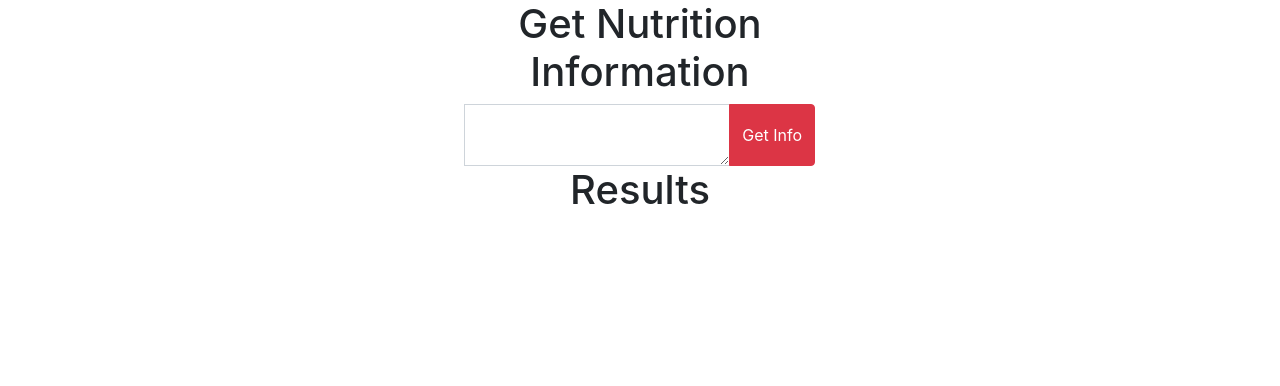
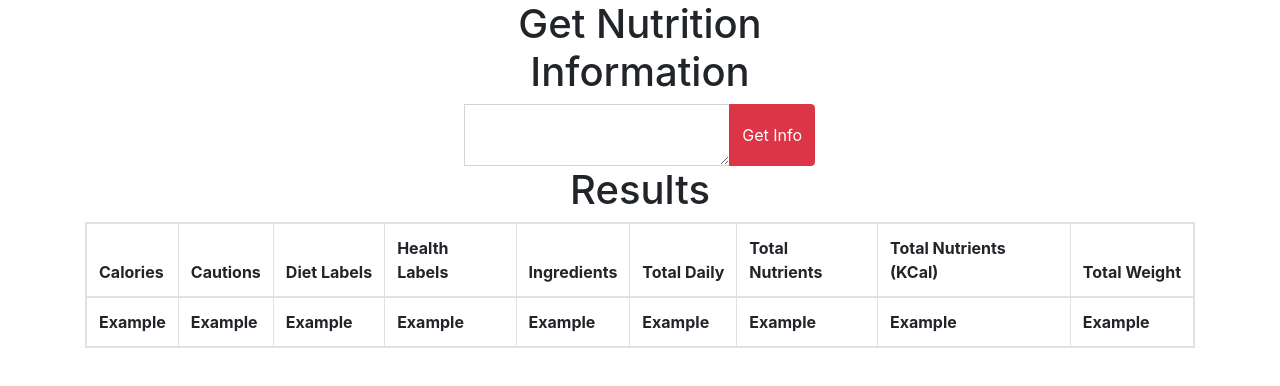
Before and after one commit to Andrewgraemebrooks/Nutritionion, a React (Create React App) app: page / in a window 1280 px wide. Shown: the top 386 px of the page. Built offline with nearby package versions, Linux system fonts and the light colour scheme; no server answers.

Commit message:
Added a responsive table to contain the results

```diff
--- a/src/App.js
+++ b/src/App.js
@@ -79,7 +79,7 @@ class App extends Component {
           <h1 className="display4 text-center">Results</h1>
         </div>
         <div className="row justify-content-center align-items-center">
-        {/* <Table /> */}
+            <Table />
         </div>
       </div>
     );
--- a/src/components/Table.js
+++ b/src/components/Table.js
@@ -2,24 +2,36 @@ import React from "react";
 
 function Table(props) {
   return (
-    <table className="table">
+    <div className="col">
+      <table className="table table-bordered table-responsive">
         <thead>
           <tr>
-          <th scope="col-sm-4">Calories</th>
-          <th scope="col-sm-4">Cautions</th>
-          <th scope="col-sm-4">Diet Labels</th>
-          <th scope="col-sm-4">Health Labels</th>
-          <th scope="col-sm-4">Ingredients</th>
-          <th scope="col-sm-4">Total Daily</th>
-          <th scope="col-sm-4">Total Nutrients</th>
-          <th scope="col-sm-4">Total Nutrients (KCal)</th>
-          <th scope="col-sm-4">Total Weight</th>
+            <th>Calories</th>
+            <th>Cautions</th>
+            <th>Diet Labels</th>
+            <th>Health Labels</th>
+            <th>Ingredients</th>
+            <th>Total Daily</th>
+            <th>Total Nutrients</th>
+            <th>Total Nutrients (KCal)</th>
+            <th>Total Weight</th>
           </tr>
         </thead>
         <tbody>
-
+          <tr>
+            <th>Example</th>
+            <th>Example</th>
+            <th>Example</th>
+            <th>Example</th>
+            <th>Example</th>
+            <th>Example</th>
+            <th>Example</th>
+            <th>Example</th>
+            <th>Example</th>
+          </tr>
         </tbody>
       </table>
+    </div>
   );
 }
 
```
Lines whose indentation alone changed are shown as unchanged.
